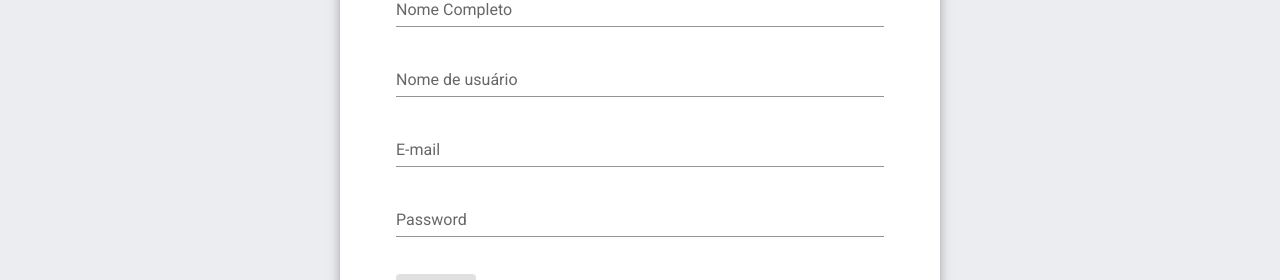
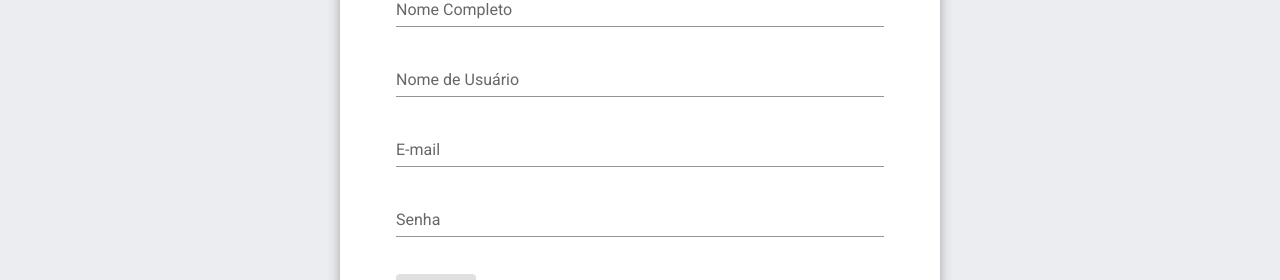
Before and after one commit to johnfaria/vue-front-challenge, a Vue app: page /signup in a window 1280 px wide. Shown: the part 261-541 px from the top of the page. Built offline with nearby package versions, Linux system fonts and the light colour scheme.

Commit message:
docs: alterado foto de login

```diff
--- a/src/views/Painel.vue
+++ b/src/views/Painel.vue
@@ -1,8 +1,8 @@
 <template>
   <div>
     <v-container>
-      <v-card class="pa-10" height="100%">
-        <h1>Bem vindo {{ userinfo.data.fullname }}</h1>
+      <v-card class="pa-10" min-height="30vh">
+        <h1>Bem vindo {{ userinfo.data.fullname }}!</h1>
         <div class="form">
           <validation-observer ref="observer" v-slot="{ invalid }">
             <form>
@@ -26,14 +26,12 @@
                   required
                 ></v-autocomplete>
               </validation-provider>
-              <v-btn class="mr-4" @click="submit" :disabled="invalid">
+              <v-btn class="mb-10" @click="submit" :disabled="invalid">
                 enviar
               </v-btn>
             </form>
           </validation-observer>
         </div>
-      </v-card>
-
         <div class="repo-section">
           <CardRepo
             class="repo-element"
@@ -42,6 +40,7 @@
             :key="value.id"
           ></CardRepo>
         </div>
+      </v-card>
     </v-container>
   </div>
 </template>
--- a/src/views/SignIn.vue
+++ b/src/views/SignIn.vue
@@ -29,7 +29,7 @@
                 <v-text-field
                   v-model="password"
                   :error-messages="errors"
-                  label="Password"
+                  label="Senha"
                   required
                   :type="'password'"
                 ></v-text-field>
--- a/src/views/SignUp.vue
+++ b/src/views/SignUp.vue
@@ -32,7 +32,7 @@
                 <v-text-field
                   v-model="username"
                   :error-messages="errors"
-                  label="Nome de usuário"
+                  label="Nome de Usuário"
                   required
                 ></v-text-field>
               </validation-provider>
@@ -58,7 +58,7 @@
                 <v-text-field
                   v-model="password"
                   :error-messages="errors"
-                  label="Password"
+                  label="Senha"
                   required
                   :type="'password'"
                 ></v-text-field>
```
Lines whose indentation alone changed are shown as unchanged.
